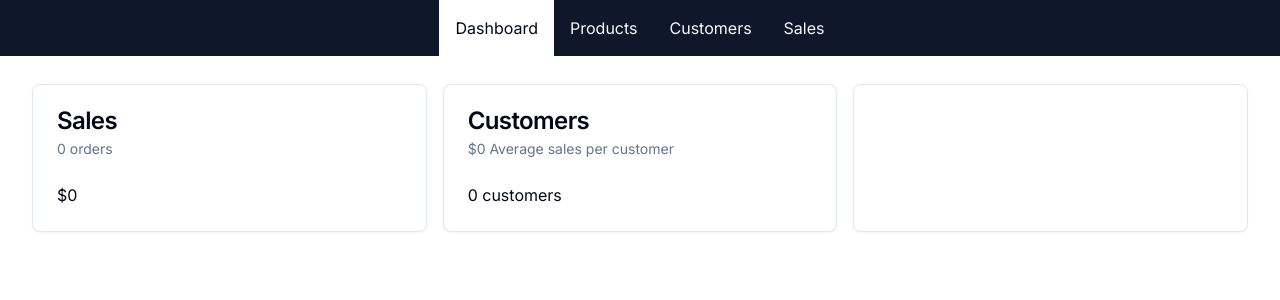
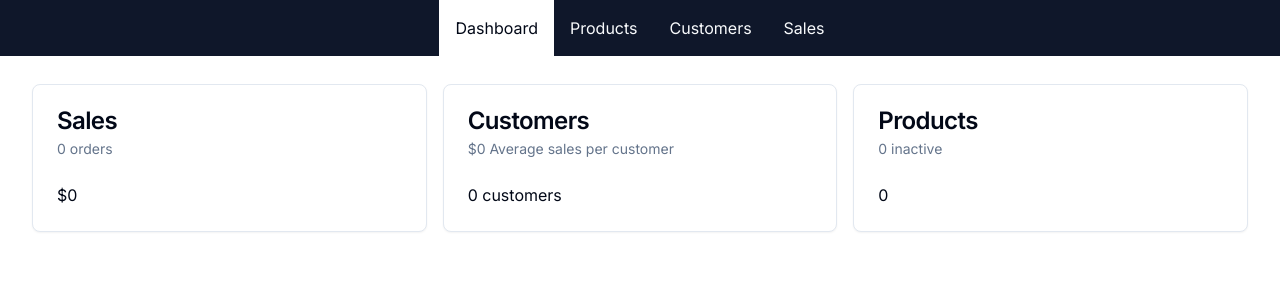
Before and after one commit to niklonberg/next-js-ecommerce-mvp, a Next.js app: page /admin in a window 1280 px wide. Shown: the top 300 px of the page. Built offline with nearby package versions, Linux system fonts and the light colour scheme; no server answers; the database is empty.

Commit message:
add product dashboard card

```diff
--- a/src/app/admin/page.tsx
+++ b/src/app/admin/page.tsx
@@ -72,9 +72,10 @@ async function getProductAvailabilityData() {
 }
 
 export default async function AdminDashboard() {
-  const [salesData, customerData] = await Promise.all([
+  const [salesData, customerData, productData] = await Promise.all([
     getSalesData(),
     getCustomerData(),
+    getProductAvailabilityData(),
   ]);
 
   return (
@@ -91,7 +92,11 @@ export default async function AdminDashboard() {
         )} Average sales per customer`}
         content={`${formatNumber(customerData.customerCount)} customers`}
       />
-      <DashboardCard />
+      <DashboardCard
+        title="Products"
+        subtitle={`${formatNumber(productData.inactiveProductCount)} inactive`}
+        content={formatNumber(productData.activeProductCount)}
+      />
     </div>
   );
 }
```
